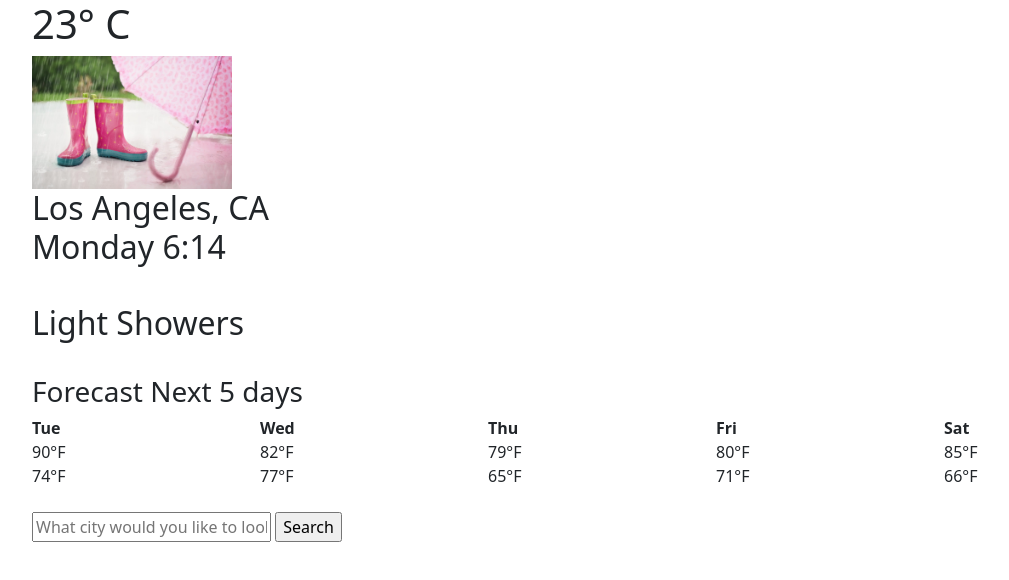
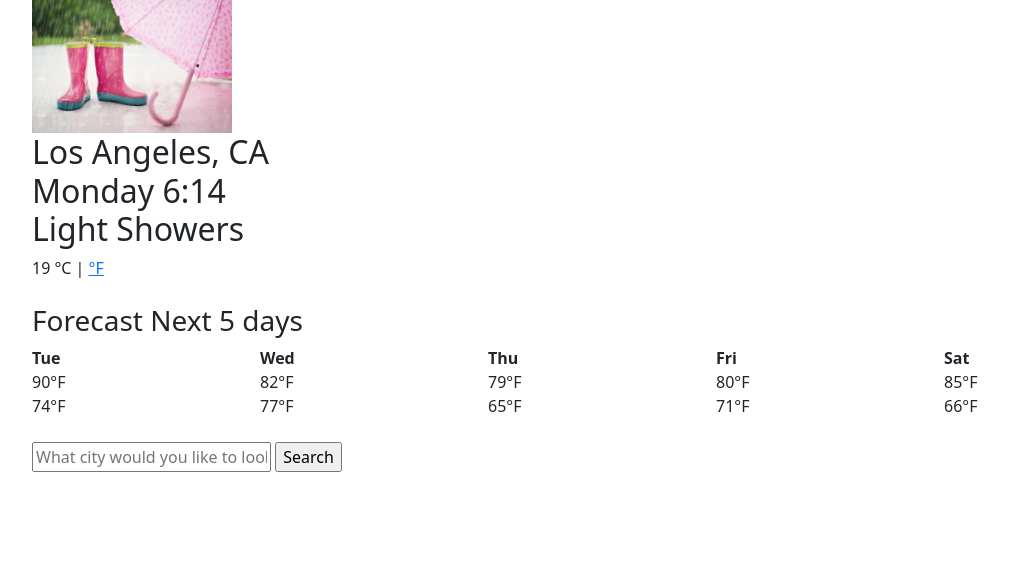
Before and after one commit to Phainepy/Weather-Project, a plain HTML site: page index.html in a window 1280 px wide. Shown: the whole page, without its empty margins (50-1059 px from the left). Drawn offline with nearby package versions, Linux system fonts and the light colour scheme.

Commit message:
Everything

```diff
--- a/index.html
+++ b/index.html
@@ -15,16 +15,20 @@
   </head>
   <body>
     <div class="container">
-      <h1 id="big-temperature">23° C</h1>
       <img class="MainIcon" src="RainBoots.jpg" width="200px" />
       <br />
       <h2>
         <span id="city-location">Los Angeles, CA</span>
-        <div id="day-hour">Monday 11:00 AM</div>
-        <br />Light Showers
+        <div id="day-hour">Monday 11:00 AM</div>Light Showers
       </h2>
+       <div class="float-left">
+        <span class="temperature">19</span>
+        <span class="units">°C | <a href="#">°F</a></span.
+       </div>
+      <br />
       <br />
       <h3>Forecast Next 5 days</h3>
+
       <div class="row">
         <div class="col"><strong>Tue</strong><br />90°F<br />74°F</div>
         <div class="col"><strong>Wed</strong><br />82°F<br />77°F</div>
```
